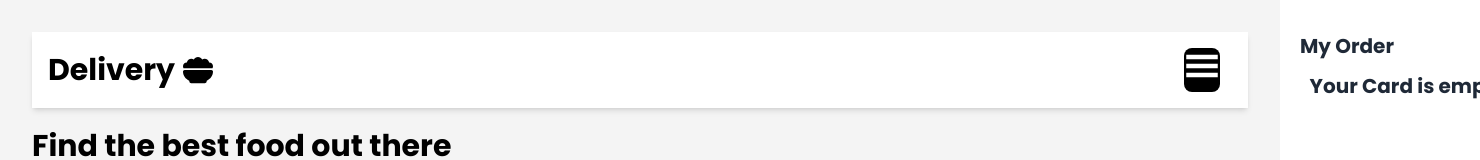
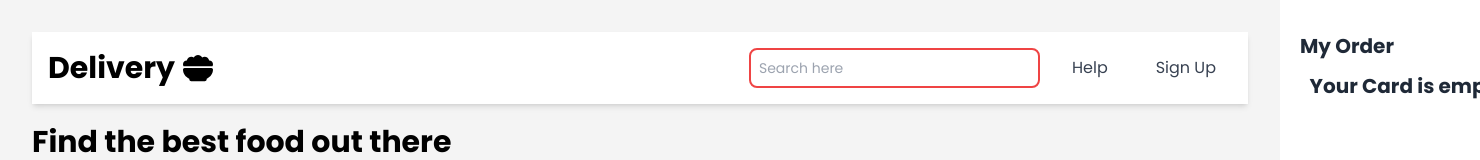
Before and after one commit to sushil-sagar05/Food-delivery-App, a React (Vite) app: page / in a window 1280 px wide. Shown: the top 160 px of the page, 1480 px wide, since content can reach past the window. Built offline with nearby package versions, Linux system fonts and the light colour scheme.

Commit message:
fixes navbar

```diff
--- a/src/Components/Footer.jsx
+++ b/src/Components/Footer.jsx
@@ -15,7 +15,7 @@ function Footer() {
             <hr />
            <div className='flex gap-5'>
            <h1>Made with ♥ by Sagar</h1>
-            <div className='flex w-8 mt-1 mr-1 justify-between  '>
+            <div className='flex w-10 mt-1 mr-1  justify-evenly  '>
               <FaGithub onClick={(e) => {
                 socials1(e)
               }} />
--- a/src/Components/Hamburger.jsx
+++ b/src/Components/Hamburger.jsx
@@ -1,50 +1,33 @@
-import React, { useState, useRef, useEffect } from 'react';
+import React, { useState, useRef } from 'react';
+import { Link } from 'react-router-dom';
+import { RxCross1 } from 'react-icons/rx';
 import { GiHamburgerMenu } from 'react-icons/gi';
-import { RxCross1 } from "react-icons/rx";
-import gsap from 'gsap';
-import { Link } from 'react-router-dom';
 
 function Hamburger() {
   const [hamburgerOpen, setHamburgerOpen] = useState(false);
   const hamburgerRef = useRef(null);
-  useEffect(() => {
-    if (hamburgerOpen) {
-      gsap.to(hamburgerRef.current, {
-        duration: 0.5,
-        opacity: 1,
-        x:0,
-        // y:0,
-        ease: 'power3.out'
-      });
-    } else {
-      gsap.to(hamburgerRef.current, {
-        duration: 0.5,
-        opacity: 0,
-        x: 200,
-        ease: 'power3.in'
-      });
-    }
-  }, [hamburgerOpen]);
 
   const toggleButton = () => {
     setHamburgerOpen(!hamburgerOpen);
-
+    if (hamburgerRef.current) {
+      hamburgerRef.current.style.opacity = hamburgerOpen ? '0' : '1';
+    }
   };
 
   return (
     <div>
-      <button   onClick={toggleButton}>
-        {hamburgerOpen? <RxCross1/>:<GiHamburgerMenu />}
-        </button>
-      <div ref={hamburgerRef}
-      className='bg-white mt-8 rounded-lg h-24 text-xl text-center w-24 cursor-pointer text-black'
-      style={{ opacity: 0, position: 'absolute', top: '65px', right:'0' }}>
-        {/* Menu content */}
-        <ul className='border rounded-lg '>
-         <Link to='/login'><li className=''>Login</li></Link>
+      <button onClick={toggleButton}>
+        {hamburgerOpen ? <RxCross1 /> : <GiHamburgerMenu />}
+      </button>
+      <div
+        ref={hamburgerRef}
+        className={`bg-white mt-8 rounded-lg h-24 text-xl text-center w-24 cursor-pointer text-black transition-opacity duration-300 ${hamburgerOpen ? 'opacity-100' : 'opacity-0'}`}
+        style={{ position: 'absolute', top: '65px', right: '0' }}
+      >
+        <ul className='border rounded-lg'>
+          <Link to='/login'><li className=''>Login</li></Link>
           <hr />
-
-         <Link to='/signup'><li>signup</li></Link>
+          <Link to='/signup'><li>Signup</li></Link>
           <hr />
           <Link to='/help'><li>Help</li></Link>
           <hr />
--- a/src/Components/Header/Header.jsx
+++ b/src/Components/Header/Header.jsx
@@ -5,9 +5,8 @@ import { setSearch } from '../../Redux/Slices/SearchSlice';
 import { Link } from 'react-router-dom';
 import { FaBowlFood } from "react-icons/fa6";
 import Hamburger from '../Hamburger';
-import{ useGSAP} from '@gsap/react'
-import gsap from 'gsap';
 import { FaRegUser } from "react-icons/fa6";
+
 function Header() {
   const dispatch = useDispatch();
   const [isOpen, setIsOpen] = useState(false);
@@ -20,16 +19,36 @@ function Header() {
             Delivery <FaBowlFood className='ml-2' />
           </Link>
         </div>
-        <div className="left w-1/2 h-full  flex items-center justify-end ">
-      <div  className='text-4xl mr-3 flex gap-3 rounded-lg text-white bg-black'>
-        {/* <GiHamburgerMenu /> */}
-      <Hamburger  />
-      </div>
+        <div className="hidden lg:flex items-center space-x-4">
+          <input
+            type='search'
+            name='search'
+            placeholder='Search here'
+            autoComplete='off'
+            onChange={(e) => dispatch(setSearch(e.target.value))}
+            className='border-2 border-red-500 text-sm h-10 p-2 rounded-lg outline-none'
+          />
+          <NavLink
+            to="/help"
+            className={({ isActive }) =>
+              `py-2 px-4 ${isActive ? "text-orange-700" : "text-gray-700"} hover:text-orange-700`
+            }
+          >
+            Help
+          </NavLink>
+          <NavLink
+            to="/signup"
+            className={({ isActive }) =>
+              `py-2 px-4 ${isActive ? "text-orange-700" : "text-gray-700"} hover:text-orange-700`
+            }
+          >
+            Sign Up
+          </NavLink>
+        </div>
+        <div className="lg:hidden">
+          <Hamburger />
         </div>
       </nav>
-
-
-
     </header>
   );
 }
--- a/src/index.css
+++ b/src/index.css
@@ -9,22 +9,3 @@
 body {
   background: rgb(244 244 244 );
 }
-.hamburger {
-  display: inline-block;
-  cursor: pointer;
-  transition: all 0.3s ease-in-out;
-}
-
-.hamburger-top,
-.hamburger-middle,
-.hamburger-bottom {
-  width: 25px;
-  height: 3px;
-  background-color: #333;
-  margin: 5px 0;
-  transition: all 0.3s ease-in-out;
-}
-
-#menu-btn:checked + .mobile-menu {
-  display: block;
-}
```
